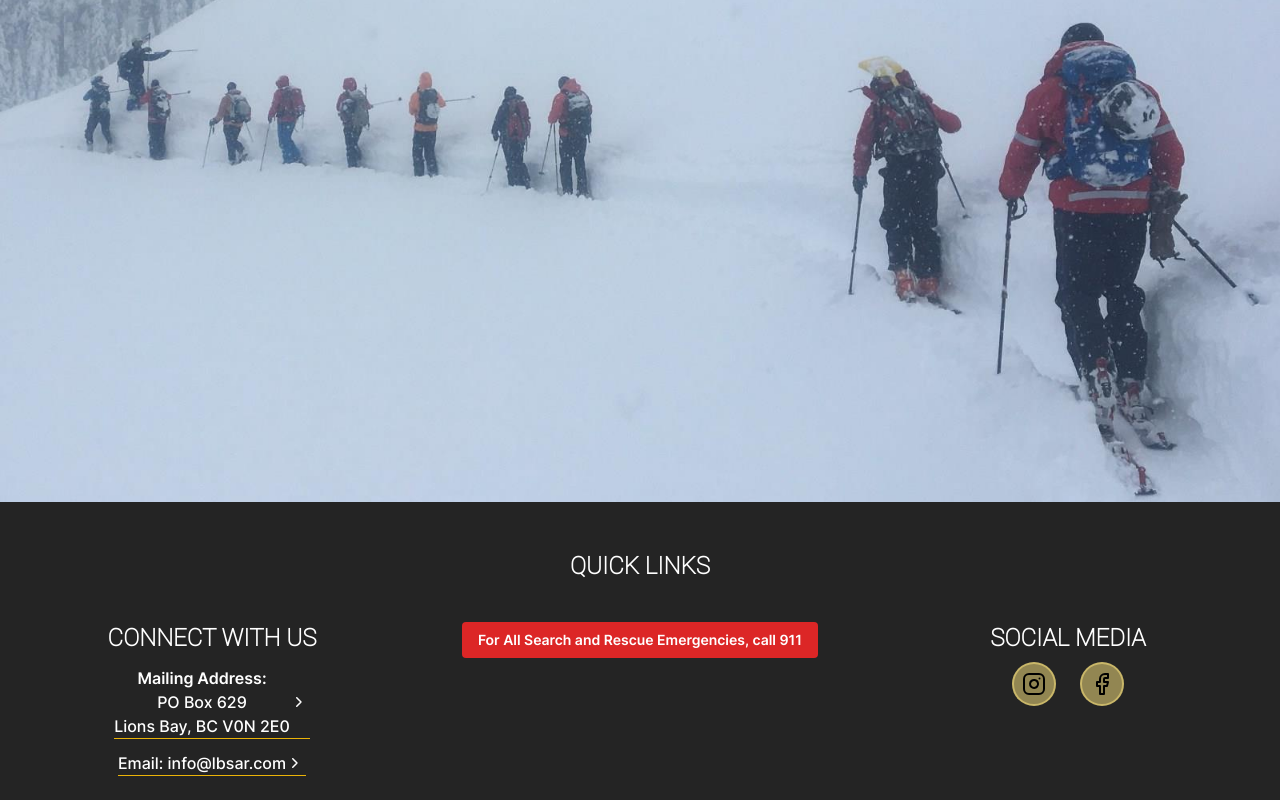
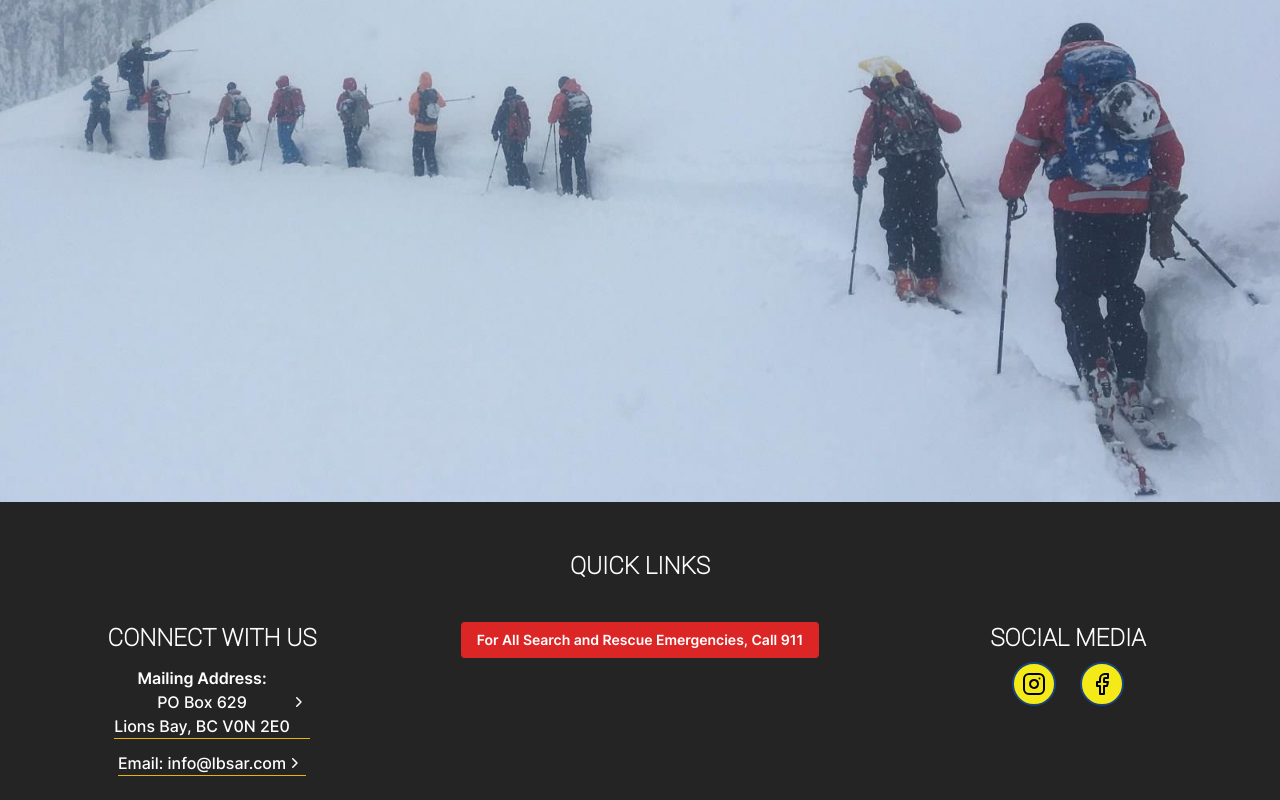
Before and after one commit to jacobsch/lbsar.com, a Next.js app: page / in a window 1280 px wide. Shown: the part 3210-4010 px from the top of the page. Built offline with nearby package versions, Linux system fonts and the light colour scheme.

Commit message:
Update Footer
- changed icon gradient colours
- capitalized 'Call'

```diff
--- a/src/components/layout/Footer.tsx
+++ b/src/components/layout/Footer.tsx
@@ -40,7 +40,7 @@ export default function Footer() {
             className='bg-red-600 text-white rounded px-4 py-2 text-sm font-semibold text-center'
             role='alert'
           >
-            For All Search and Rescue Emergencies, call 911
+            For All Search and Rescue Emergencies, Call 911
           </div>
         </div>
 
--- a/src/styles/layout.css
+++ b/src/styles/layout.css
@@ -22,12 +22,13 @@
 .icon-link {
   text-decoration: none;
   color: #000000;
-  background-color: rgba(255, 232, 128, 0.5);
-  border-color: rgba(255, 232, 128, 0.5);
+  background-color: rgba(244, 234, 23, 1);
+  border-color: rgba(27, 67, 126, 1);
+  transition: 0.3s
 }
 
 .icon-link:hover {
-  color: #000000;
-  background-color: rgba(255, 127, 127, 0.5);
-  border-color: rgba(255, 127, 127, 0.5);
+  color: #FFFFFF;
+  background-color: rgba(27, 67, 126, 1);
+  border-color: rgba(244, 234, 23, 1);
 }
```
